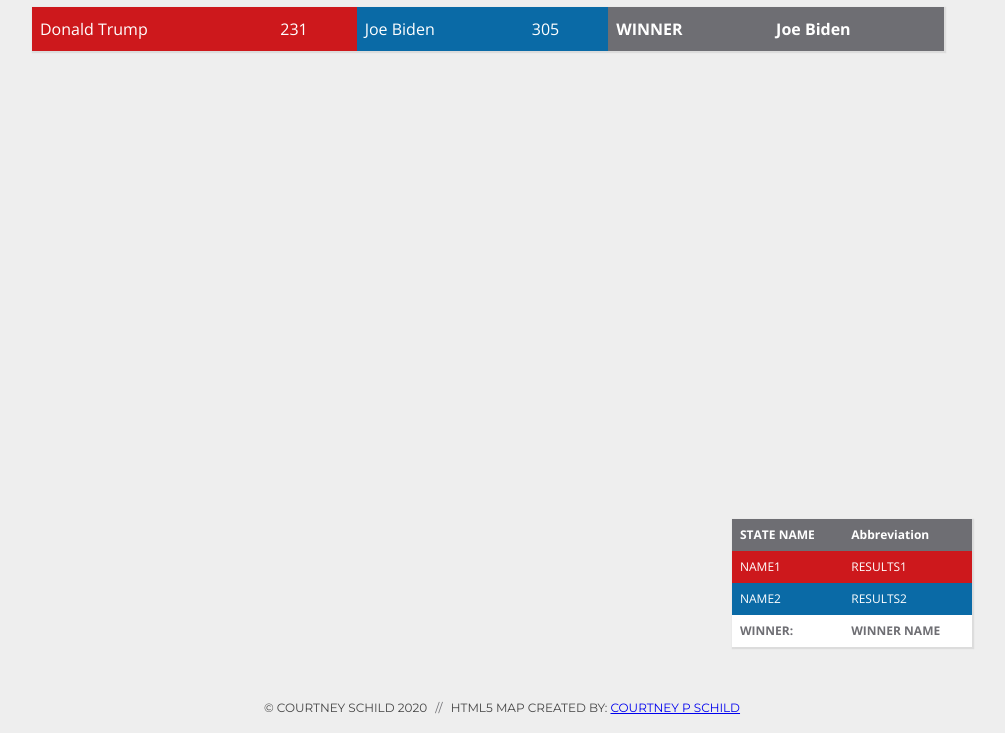
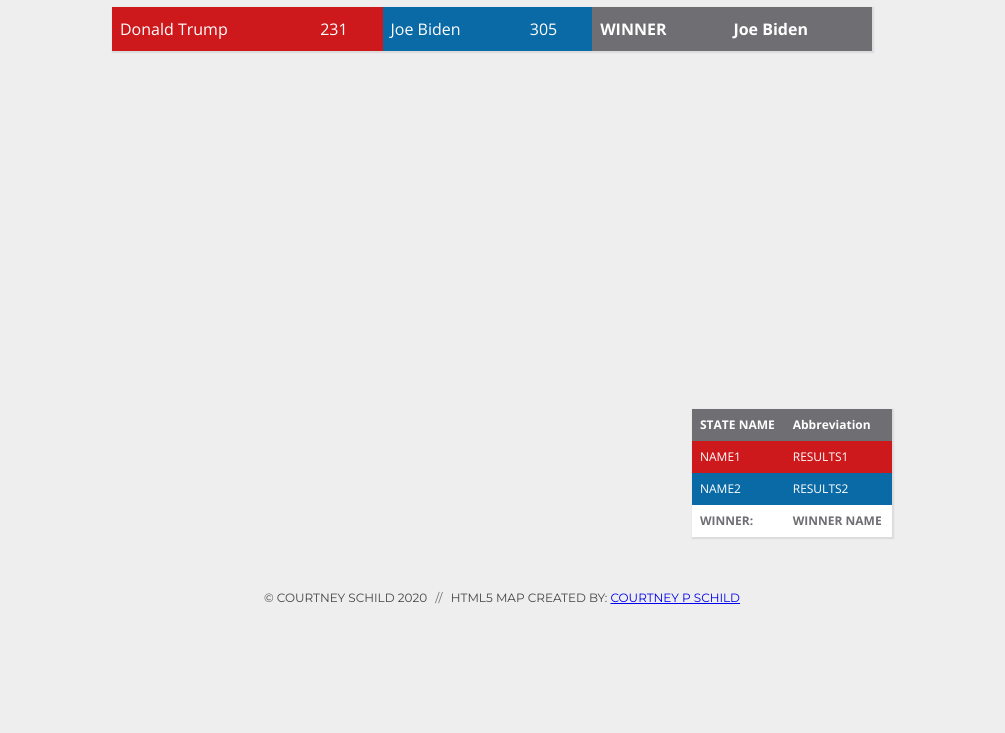
Before and after one commit to canvasbycourt/election, a plain HTML site: page index.html in a window 1280 px wide. Shown: the part 117-850 px from the top of the page, without its empty margins (138-1143 px from the left). After the commit the page ends 800 px from the top, so only its background shows below. Drawn offline with nearby package versions, Linux system fonts and the light colour scheme; a script that the page names is missing.

Commit message:
changing styles

```diff
--- a/style.css
+++ b/style.css
@@ -23,18 +23,9 @@ header {
 }
 
 .map-container {
-  width:100%;
+  width:800px;
   margin: 0 auto;
   position:relative;
-  height:auto;
-  object-fit:contain;
-}
-
-#map_canvas {
-  position: relative;
-  object-fit: contain;
-  width: 100%;
-  height: auto;
 }
 
 #stateResults {
```
